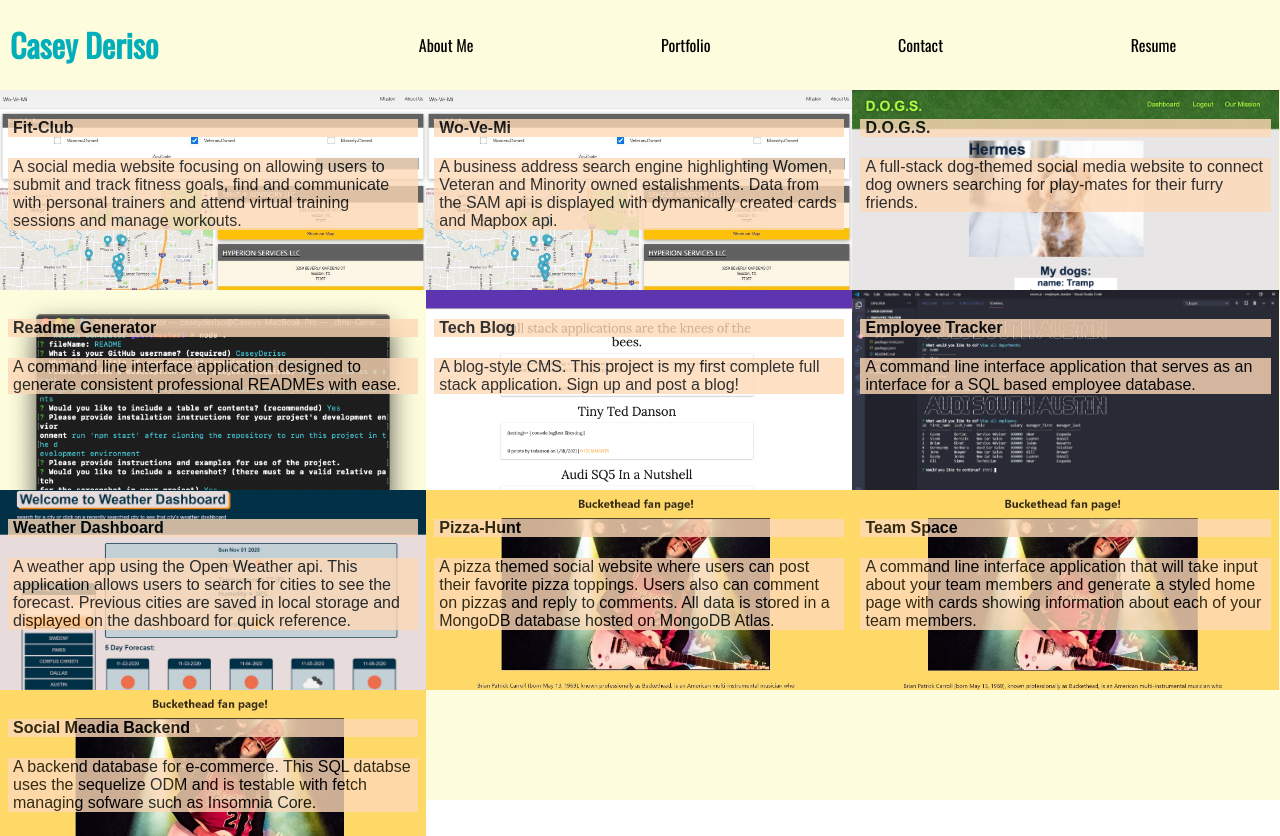
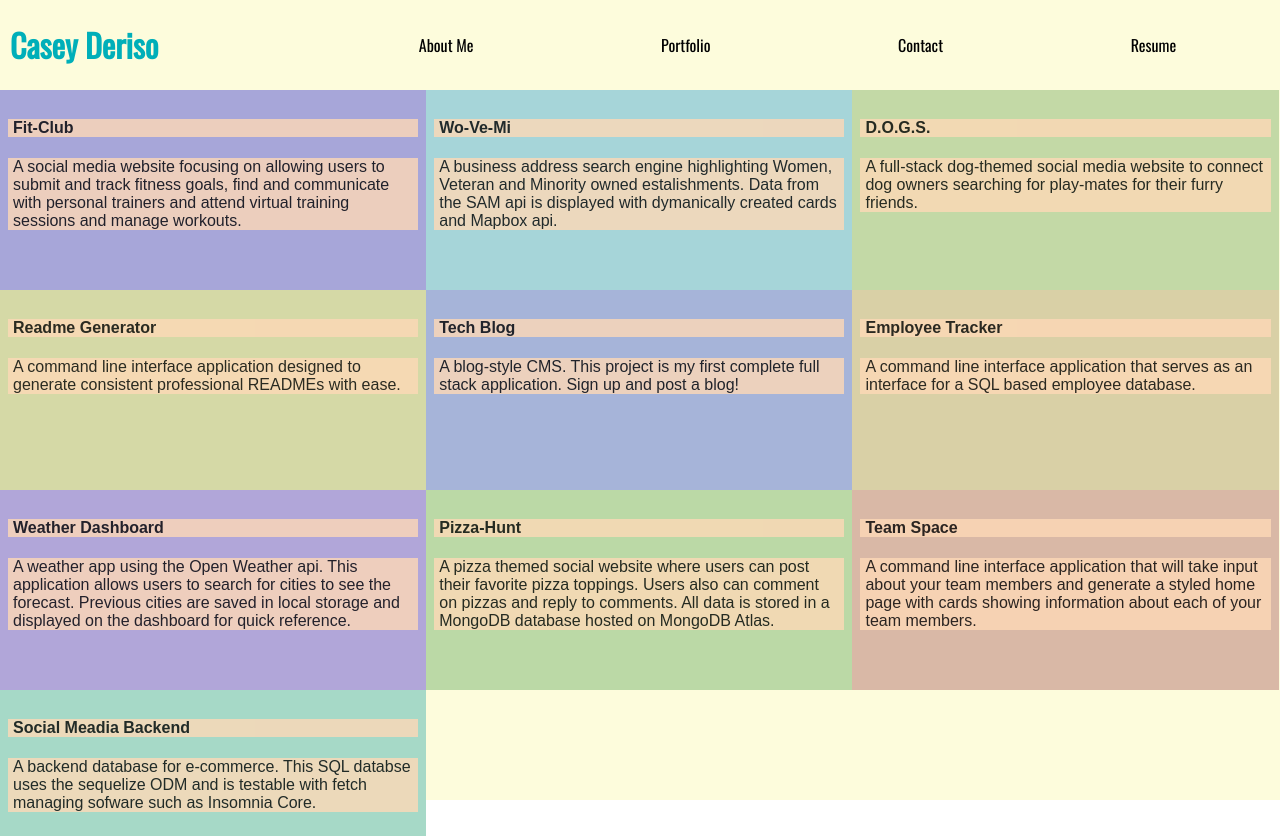
Before and after one commit to CaseyDeriso/react-portfolio, a React (Create React App) app: page / in a window 1280 px wide. Built offline with nearby package versions, Linux system fonts and the light colour scheme.

Commit message:
added fit-club to portfolio. removed background images and placed random color backgrounds

```diff
--- a/src/components/Portfolio/index.js
+++ b/src/components/Portfolio/index.js
@@ -50,14 +50,13 @@ function Portfolio(props) {
   return (
     <PortfolioDiv>
       {projects.map((project, i) => {
-        const { name, description, screenshot, link } = project;
-        const background = require(`../../assets/photos/${screenshot}`).default
+        const { name, description, link } = project;
         return (
           <Project
             href={link}
             key={i}
             style={{
-              backgroundImage: `url(${background})`
+              backgroundColor: `hsl(${Math.floor(Math.random() * 360)}, 40%, 75%)`
             }}
           >
             <ProjectHeader>{name}</ProjectHeader>
```
